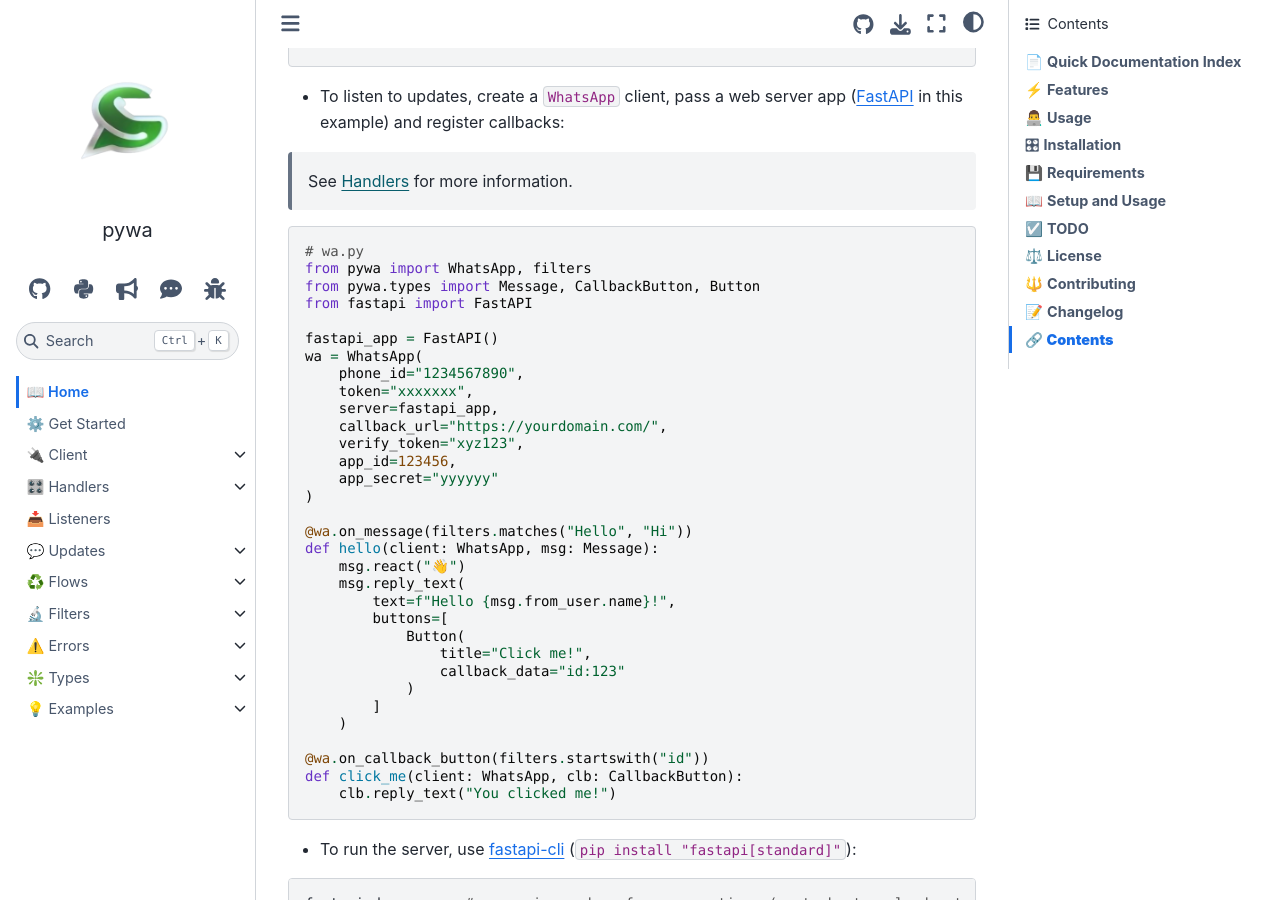
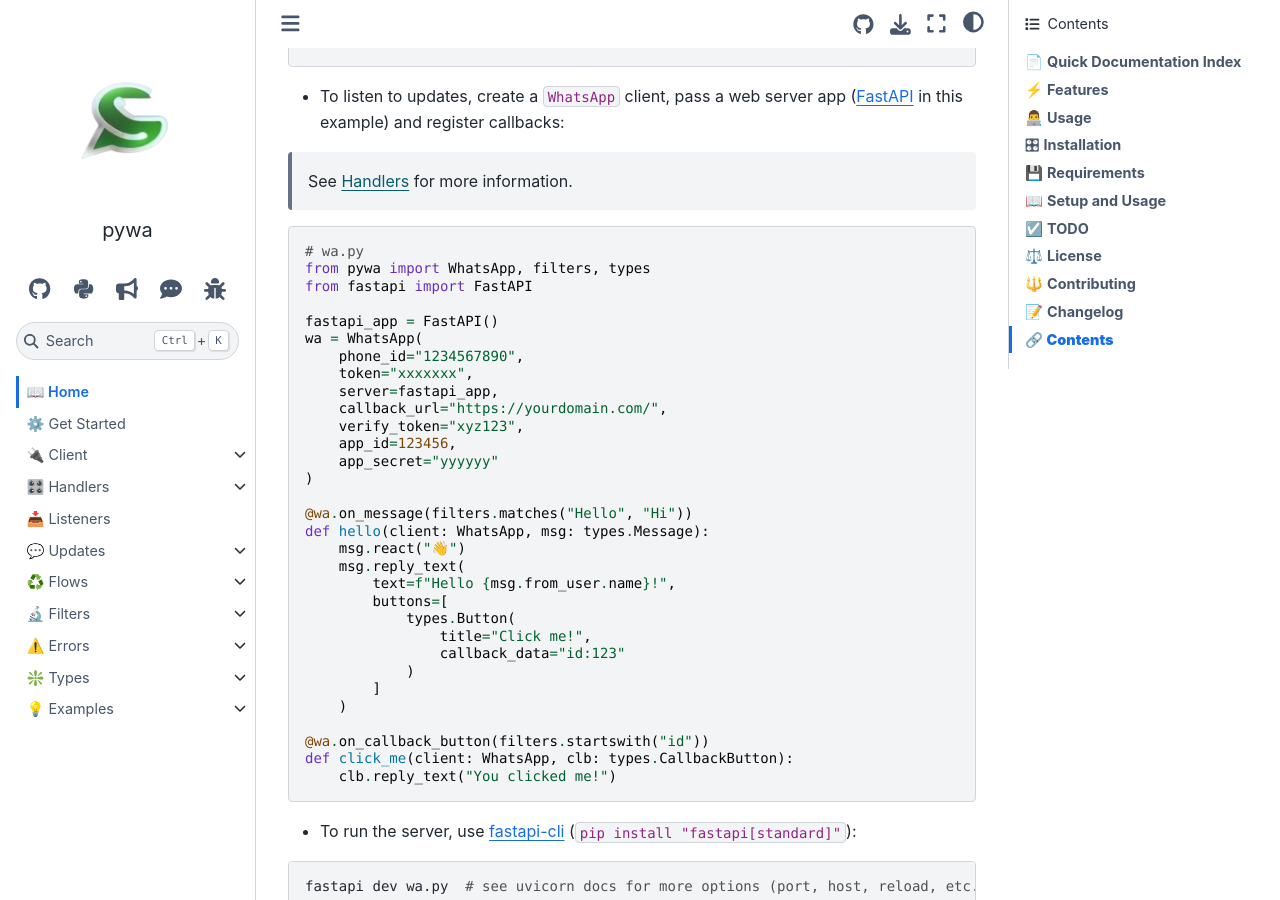
Before and after one commit to david-lev/pywa, a Sphinx documentation site: the page built from docs/source/index.rst, in a window 1280 px wide and 900 px high, scrolled down 1532 px. Built offline with Sphinx 7.4.7 and the Sphinx Book theme 1.1.4, drawn with Linux system fonts in a browser that asks for light colours; pages that are not in the unit, such as notebooks, are missing from menus; the version number is read from the project's files by our own code.

Commit message:
[docs] update

````diff
--- a/README.md
+++ b/README.md
@@ -69,8 +69,7 @@
 
 ```python
 # wa.py
-from pywa import WhatsApp, filters
-from pywa.types import Message, CallbackButton, Button
+from pywa import WhatsApp, filters, types
 from fastapi import FastAPI
 
 fastapi_app = FastAPI()
@@ -85,12 +84,12 @@
 )
 
 @wa.on_message(filters.matches("Hello", "Hi"))
-def hello(client: WhatsApp, msg: Message):
+def hello(client: WhatsApp, msg: types.Message):
     msg.react("👋")
     msg.reply_text(
         text=f"Hello {msg.from_user.name}!",
         buttons=[
-            Button(
+            types.Button(
                 title="Click me!",
                 callback_data="id:123"
             )
@@ -98,7 +97,7 @@
     )
 
 @wa.on_callback_button(filters.startswith("id"))
-def click_me(client: WhatsApp, clb: CallbackButton):
+def click_me(client: WhatsApp, clb: types.CallbackButton):
     clb.reply_text("You clicked me!")
 ```
 
--- a/docs/source/content/handlers/overview.rst
+++ b/docs/source/content/handlers/overview.rst
@@ -263,7 +263,7 @@
         # Or:
 
         wa = WhatsApp(...)
-        wa.add_handlers(my_handlers)
+        wa.load_handlers_modules(my_handlers)
 
 
 Using ``Handler`` objects
````
